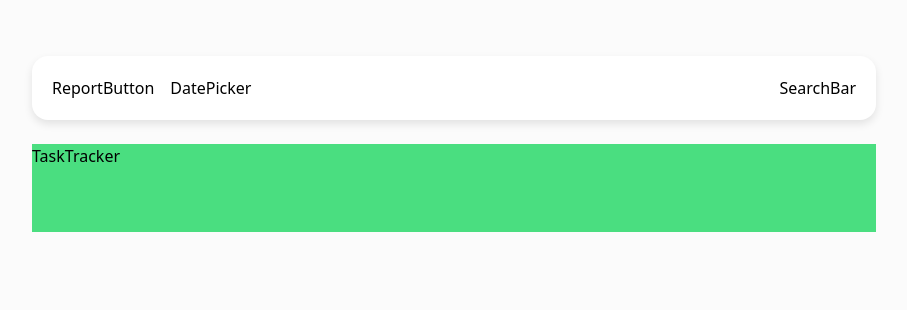
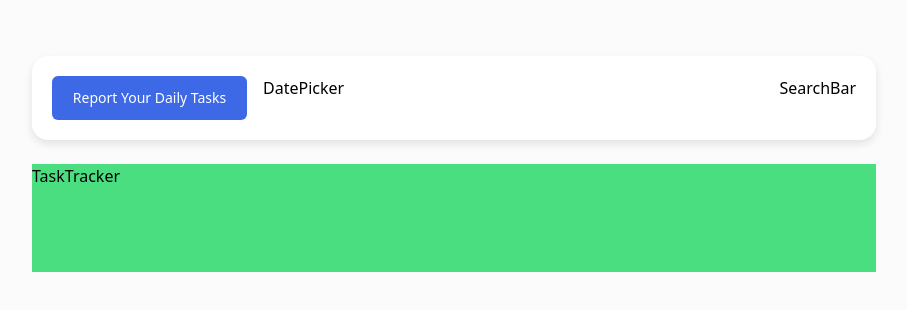
Before and after one commit to Burak-Bayraktar/task-tracking-app, a React (Vite) app: page /dashboard in a window 1280 px wide. Shown: the top 310 px of the page, without its empty margins (186-1093 px from the left). Built offline with nearby package versions, Linux system fonts and the light colour scheme.

Commit message:
ADD: Style Report Button on Header

```diff
--- a/src/components/ReportButton/index.tsx
+++ b/src/components/ReportButton/index.tsx
@@ -1,6 +1,14 @@
+import "components/ReportButton/style.css"
+
 const ReportButton = () => {
+
+  const handleClick = () => {
+    // TODO: Open modal to report daily tasks
+    console.log("ReportButton clicked")
+  }
+
   return (
-    <div>ReportButton</div>
+     <button className="report-button" onClick={handleClick}>Report Your Daily Tasks</button>
   )
 }
 
--- a/src/components/ReportButton/style.css
+++ b/src/components/ReportButton/style.css
@@ -0,0 +1,3 @@
+.report-button {
+    @apply w-[12.188rem] h-11 bg-[#3D69E7] rounded-md text-white text-sm;
+}
```
